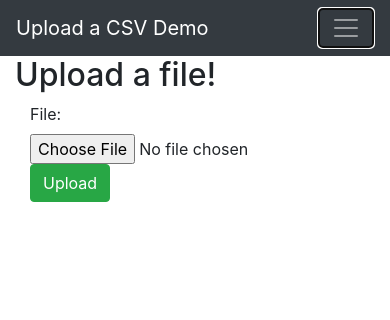
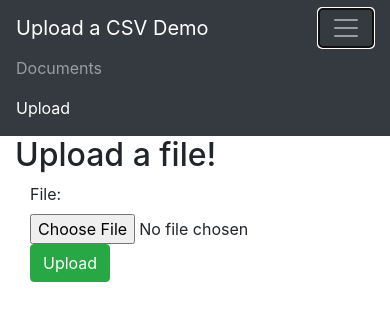
Before and after one commit to biddellns/csv-webapp-frontend, an Angular app: page /upload in a window 390 px wide. Both pictures are taken after a click on the button "Toggle navigation". Shown: the top 320 px of the page. Built offline with nearby package versions, Linux system fonts and the light colour scheme.

Commit message:
Add boolean var and ng-bootstrap to collapse nav

```diff
--- a/src/app/navigation/navigation.component.html
+++ b/src/app/navigation/navigation.component.html
@@ -1,9 +1,9 @@
 <nav class="navbar navbar-expand-md navbar-dark bg-dark navbar-fixed-top">
     <a class="navbar-brand" href="#">Upload a CSV Demo</a>
-    <button class="navbar-toggler" type="button" data-toggle="collapse" data-target="#navbar" aria-controls="navbar" aria-expanded="false" aria-label="Toggle navigation">
+    <button class="navbar-toggler" type="button" (click)="isCollapsed = !isCollapsed" data-toggle="collapse" data-target="#navbar" aria-controls="navbar" aria-expanded="false" aria-label="Toggle navigation">
       <span class="navbar-toggler-icon"></span>
     </button>
-    <div class="collapse navbar-collapse" id="navbar">
+    <div class="collapse navbar-collapse" [ngbCollapse]="isCollapsed" id="navbar">
       <ul class="navbar-nav mr-auto">
         <li class="nav-item" routerLinkActive="active">
           <a class="nav-link" routerLink="/doc-list">Documents</a>
--- a/src/app/navigation/navigation.component.ts
+++ b/src/app/navigation/navigation.component.ts
@@ -6,7 +6,7 @@ import { Component, OnInit } from '@angular/core';
   styleUrls: ['./navigation.component.css']
 })
 export class NavigationComponent implements OnInit {
-
+  isCollapsed: boolean = true;
   constructor() { }
 
   ngOnInit() {
```
